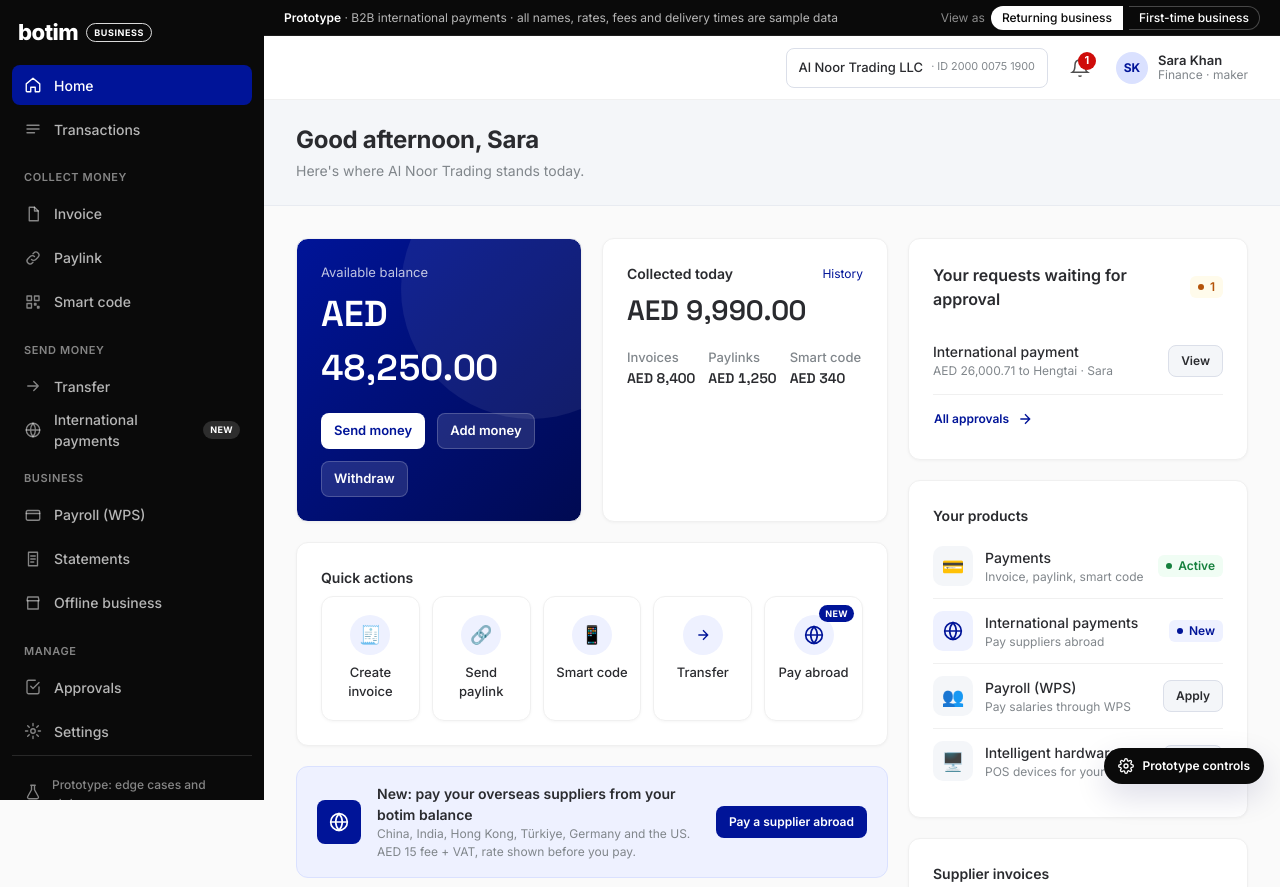
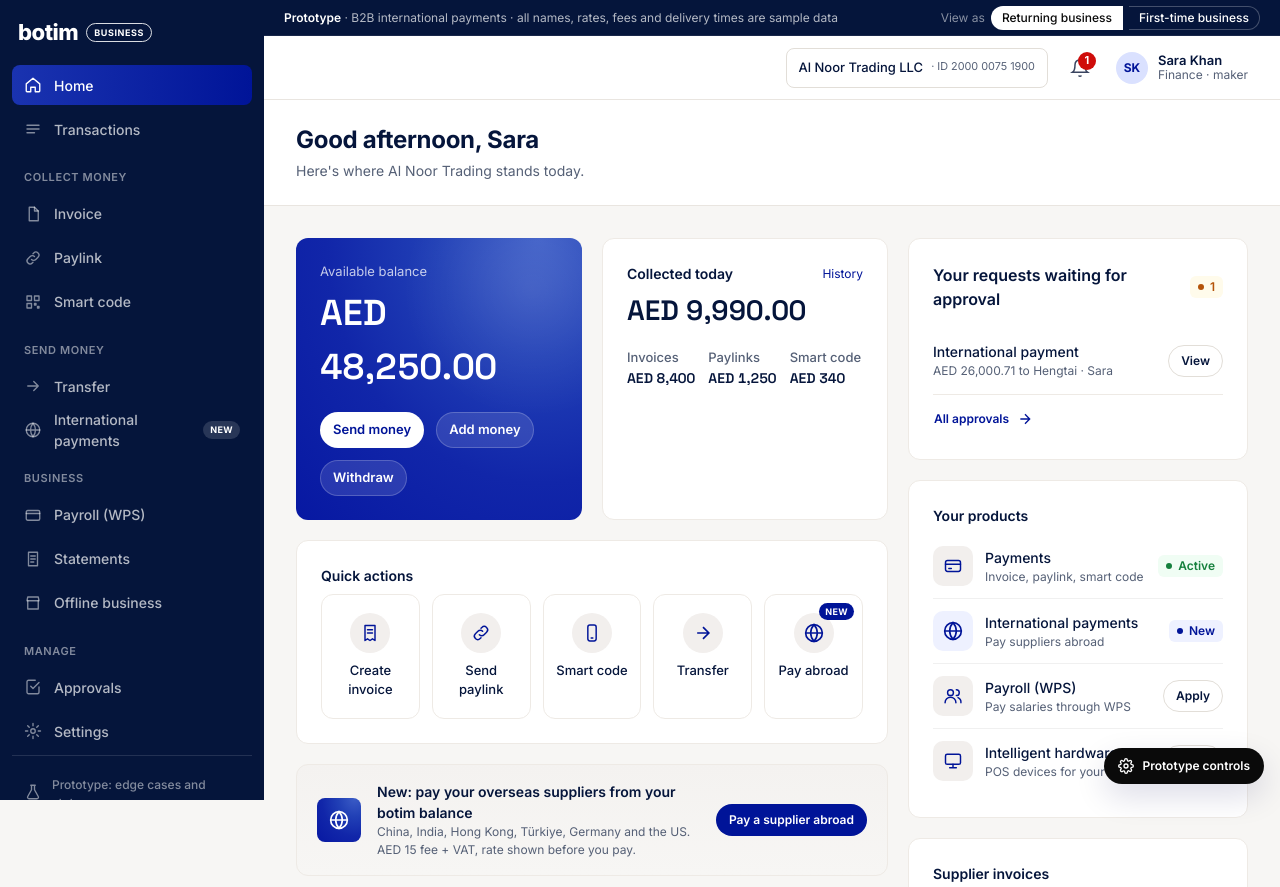
Before and after one commit to engmustafaali0-stack/b2bremittance, a plain HTML site: page index.html in a window 1280 px wide. Shown: the top 887 px of the page. Drawn offline with Linux system fonts and the light colour scheme.

Commit message:
Stone and navy palette from the botim business website, graded blue on featured cards, line icons in Core Blue
Co-Authored-By: Claude Opus 5.5 <noreply@anthropic.com>
Claude-Session: https://claude.ai/code/session_013ZMAFkPKTb39VmZbKKkZZt

```diff
--- a/index.html
+++ b/index.html
@@ -521,6 +521,37 @@ label.f{font-size:12px;font-weight:500;color:var(--g800);margin-bottom:6px}
 
 .phead{background:#F4F6F9;border-bottom-color:#E8EBF1}
 .phead .tabs a:not(.active) .c,.phead .tabs button:not(.on) .c{background:#fff}
+
+/* ===== stone and navy palette, blue gradients and line icons (from the botim business website) ===== */
+:root{--stone:#F7F6F4;--stone-2:#F2EFED;--stone-line:#E9E5E0;--navy:#05153B;--slate:#556076;--page:var(--stone);--line:#EEEAE5;--g800:#05153B;--g500:#556076;--g700:#3A4560;--g300:#E2DED8;--g100:#F2EFED;
+  --grad-blue:radial-gradient(120% 140% at 85% 0%,#3B5CC6 0%,#2140B6 30%,#1126A9 62%,#0718A2 100%)}
+html,body{background:var(--stone);color:var(--navy)}
+.phead{background:#fff;border-bottom-color:var(--stone-line)}
+.phead h1,h1,h2,h3{color:var(--navy)}
+.top{border-bottom-color:var(--stone-line)}
+.side,.ribbon{background:var(--navy)}
+.card{border-color:var(--line);box-shadow:none}
+th{background:var(--stone)}
+tr.click:hover td,tbody tr:hover td{background:#FBFAF8}
+.btn{border-radius:999px}
+.btn-secondary{background:#fff;border-color:var(--g300)}
+.btn-secondary:hover{background:var(--stone)}
+.calc .mid,.drawer-b{background:var(--stone)}
+.np-rail .card{background:linear-gradient(180deg,#F4F2F0,#F7F6F4)}
+.tabs .c{background:var(--stone-2)}
+/* graded blue on featured surfaces */
+.balance,.intro-hero{background:var(--grad-blue)!important;border:0}
+.balance::after{background:radial-gradient(circle,rgba(255,255,255,.10),rgba(255,255,255,0) 70%)}
+.strip{background:linear-gradient(180deg,#F4F2F0,#F7F6F4);border-color:var(--line)}
+.strip .si{background:var(--grad-blue)}
+.nav a.active{background:linear-gradient(90deg,#1A33B0,#001498)}
+/* line icons in Core Blue on soft stone */
+.li-ic{background:var(--stone-2);color:var(--blue-600)}
+.li-ic svg{width:20px;height:20px}
+.qa button{box-shadow:none}
+.qa .qi{background:var(--stone-2);color:var(--blue-600)}
+.qa .qi svg{width:20px;height:20px}
+.np-step .ix svg{width:12px;height:12px}
 </style>
 </head>
 <body>
@@ -562,6 +593,17 @@ label.f{font-size:12px;font-weight:500;color:var(--g800);margin-bottom:6px}
 <div class="proto" id="proto"></div>
 
 <script>
+const LI=(p=>Object.fromEntries(Object.entries(p).map(([k,v])=>[k,`<svg width="20" height="20" viewBox="0 0 24 24" fill="none" stroke="currentColor" stroke-width="1.75" stroke-linecap="round" stroke-linejoin="round">${v}</svg>`])))({
+  link:'<path d="M10 14a4 4 0 0 0 5.7 0l3-3a4 4 0 0 0-5.7-5.7l-1 1"/><path d="M14 10a4 4 0 0 0-5.7 0l-3 3a4 4 0 0 0 5.7 5.7l1-1"/>',
+  receipt:'<path d="M6 3h12v18l-3-2-3 2-3-2-3 2z"/><path d="M9 8h6M9 12h6"/>',
+  bank:'<path d="M3 10 12 4l9 6"/><path d="M5 10v8M9.5 10v8M14.5 10v8M19 10v8M3 20h18"/>',
+  phone:'<rect x="7" y="2.5" width="10" height="19" rx="2.5"/><path d="M11 18h2"/>',
+  card:'<rect x="3" y="5.5" width="18" height="13" rx="2.5"/><path d="M3 10h18M7 15h3"/>',
+  people:'<circle cx="9" cy="8" r="3.5"/><path d="M2.5 20a6.5 6.5 0 0 1 13 0"/><path d="M16 4.5a3.5 3.5 0 0 1 0 7M18 14a6 6 0 0 1 3.5 6"/>',
+  monitor:'<rect x="3" y="4" width="18" height="12" rx="2"/><path d="M8 20h8M12 16v4"/>',
+  wallet:'<path d="M4 7a2 2 0 0 1 2-2h12v4"/><rect x="3" y="7" width="18" height="13" rx="2.5"/><path d="M16 13.5h2"/>',
+  check:'<path d="M5 12.5 10 17l9-10"/>'
+});
 /* ================= reference data (sample) ================= */
 const CORRIDORS = {
   CN:{name:'China',flag:'🇨🇳',cur:'CNY',rate:1.9412,methods:[{id:'bank',name:'Bank account',eta:'Same day to 1 business day',cpv:true},{id:'wallet',name:'Alipay business account',eta:'Within minutes',cpv:true}]},
@@ -642,10 +684,10 @@ function seed(){
       {id:'RF-21877',type:'Refund',summary:'AED 340.00 refund for smart code payment',by:'maker',at:'15 Sep, 15:27',status:'approved',checker:'admin',checkAt:'15 Sep, 15:28',remark:'Customer returned item'}
     ],
     other:[
-      {t:'Paylink payment received',s:'Order #4471 · 29 Oct, 11:05',amt:'+ AED 1,250.00',icon:'🔗'},
-      {t:'Invoice paid by customer',s:'INV-2026-0912 · Gulf Retail LLC · 29 Oct, 09:40',amt:'+ AED 8,400.00',icon:'🧾'},
-      {t:'Transfer to UAE bank account',s:'Emirates NBD •••• 1182 · 28 Oct, 17:30',amt:'− AED 6,000.00',icon:'🏦'},
-      {t:'Smart code payment received',s:'Store: Deira · 28 Oct, 13:12',amt:'+ AED 340.00',icon:'📱'}
+      {t:'Paylink payment received',s:'Order #4471 · 29 Oct, 11:05',amt:'+ AED 1,250.00',icon:LI.link},
+      {t:'Invoice paid by customer',s:'INV-2026-0912 · Gulf Retail LLC · 29 Oct, 09:40',amt:'+ AED 8,400.00',icon:LI.receipt},
+      {t:'Transfer to UAE bank account',s:'Emirates NBD •••• 1182 · 28 Oct, 17:30',amt:'− AED 6,000.00',icon:LI.bank},
+      {t:'Smart code payment received',s:'Store: Deira · 28 Oct, 13:12',amt:'+ AED 340.00',icon:LI.phone}
     ],
     notif:{
       admin:[
@@ -850,9 +892,9 @@ function vHome(){
       </div>
       <div class="card"><h3>Quick actions</h3>
         <div class="qa mt8">
-          <button onclick="soon()"><span class="qi">🧾</span>Create invoice</button>
-          <button onclick="soon()"><span class="qi">🔗</span>Send paylink</button>
-          <button onclick="soon()"><span class="qi">📱</span>Smart code</button>
+          <button onclick="soon()"><span class="qi">${LI.receipt}</span>Create invoice</button>
+          <button onclick="soon()"><span class="qi">${LI.link}</span>Send paylink</button>
+          <button onclick="soon()"><span class="qi">${LI.phone}</span>Smart code</button>
           <button onclick="location.hash='#send'"><span class="qi">${ic.arrow}</span>Transfer</button>
           <button onclick="goIntl()"><span class="nb">NEW</span><span class="qi">${ic.globe}</span>Pay abroad</button>
         </div>
@@ -870,10 +912,10 @@ function vHome(){
         <a href="#approvals" class="btn btn-ghost btn-sm mt8" style="padding:0">All approvals ${ic.arrow}</a>
       </div>
       <div class="card"><h3>Your products</h3>
-        <div class="prod"><div class="li-ic">💳</div><div class="li-main"><div class="t">Payments</div><div class="s">Invoice, paylink, smart code</div></div><span class="tag t-green">Active</span></div>
+        <div class="prod"><div class="li-ic">${LI.card}</div><div class="li-main"><div class="t">Payments</div><div class="s">Invoice, paylink, smart code</div></div><span class="tag t-green">Active</span></div>
         <div class="prod"><div class="li-ic" style="background:var(--blue-50);color:var(--blue-600)">${ic.globe}</div><div class="li-main"><div class="t">International payments</div><div class="s">Pay suppliers abroad</div></div>${S.disabled?'<span class="tag t-gray">Unavailable</span>':'<span class="tag t-blue">New</span>'}</div>
-        <div class="prod"><div class="li-ic">👥</div><div class="li-main"><div class="t">Payroll (WPS)</div><div class="s">Pay salaries through WPS</div></div><button class="btn btn-sm btn-secondary" onclick="soon()">Apply</button></div>
-        <div class="prod"><div class="li-ic">🖥️</div><div class="li-main"><div class="t">Intelligent hardware</div><div class="s">POS devices for your stores</div></div><button class="btn btn-sm btn-secondary" onclick="soon()">Apply</button></div>
+        <div class="prod"><div class="li-ic">${LI.people}</div><div class="li-main"><div class="t">Payroll (WPS)</div><div class="s">Pay salaries through WPS</div></div><button class="btn btn-sm btn-secondary" onclick="soon()">Apply</button></div>
+        <div class="prod"><div class="li-ic">${LI.monitor}</div><div class="li-main"><div class="t">Intelligent hardware</div><div class="s">POS devices for your stores</div></div><button class="btn btn-sm btn-secondary" onclick="soon()">Apply</button></div>
       </div>
       <div class="card"><h3>Supplier invoices</h3>
         <div class="grid g2 mt8"><div class="stat"><div class="k">Overdue</div><div class="v num" style="color:var(--red600)">${S.invoices.filter(i=>i.status==='overdue').length}</div></div><div class="stat"><div class="k">Due in 7 days</div><div class="v num">2</div></div></div>
@@ -885,8 +927,8 @@ function vHome(){
 function vSend(){
   return `<h1>Transfer</h1><p class="sub-title">Where is the money going?</p>
   <div class="grid g3">
-    <button class="choice" onclick="soon()"><div class="li-ic mb16">💚</div><div class="t">Botim wallet</div><div class="s">Send to another botim account instantly</div></button>
-    <button class="choice" onclick="soon()"><div class="li-ic mb16">🏦</div><div class="t">UAE bank account</div><div class="s">Local transfer to any UAE bank</div></button>
+    <button class="choice" onclick="soon()"><div class="li-ic mb16">${LI.wallet}</div><div class="t">Botim wallet</div><div class="s">Send to another botim account instantly</div></button>
+    <button class="choice" onclick="soon()"><div class="li-ic mb16">${LI.bank}</div><div class="t">UAE bank account</div><div class="s">Local transfer to any UAE bank</div></button>
     <button class="choice ${S.disabled?'disabled':''}" onclick="goIntl()" style="${S.disabled?'':'border-color:var(--blue-600)'}"><div class="row between"><div class="li-ic mb16" style="background:var(--blue-50);color:var(--blue-600)">${ic.globe}</div>${S.disabled?ic.lock:'<span class="tag t-blue">New</span>'}</div><div class="t">International</div><div class="s">Pay overseas suppliers in their local currency</div></button>
   </div>`;
 }
@@ -1204,7 +1246,7 @@ function npRail(){
   const d=S.draft; if(!d) return ''; const c=CORRIDORS[d.cc]; const b=d.ben?ben(d.ben):null; const amt=(parseFloat(d.recv)||0)>0;
   const st=[['Amount',amt],['Pay with',amt],['Beneficiary',!!(b&&b.status==='active')],['Invoice',!!(b&&b.status==='active'&&invOk())],['Purpose and documents',payReady()]];
   let cur=st.findIndex(x=>!x[1]); if(cur<0) cur=st.length;
-  return `<div class="card"><h3 style="margin-bottom:4px">Your payment</h3><div class="np-steps">${st.map(([t,ok],i)=>`<div class="np-step ${ok?'done':i===cur?'cur':''}"><span class="ix">${ok?'✓':i+1}</span>${t}</div>`).join('')}</div>
+  return `<div class="card"><h3 style="margin-bottom:4px">Your payment</h3><div class="np-steps">${st.map(([t,ok],i)=>`<div class="np-step ${ok?'done':i===cur?'cur':''}"><span class="ix">${ok?LI.check:i+1}</span>${t}</div>`).join('')}</div>
     <div class="np-sum"><div class="kv"><span class="k">${b?b.nick:'Supplier'} receives</span><span class="v num">${money(parseFloat(d.recv)||0,c.cur)}</span></div><div class="kv"><span class="k">Rate</span><span class="v num">1 AED = ${S.rates[d.cc].toFixed(4)}</span></div><div class="kv total"><span class="k">Total</span><span class="v">${money(dTot())}</span></div><div class="small muted">Indicative. Fixed when your Admin approves.</div></div>
 </div>`;
 }
```
